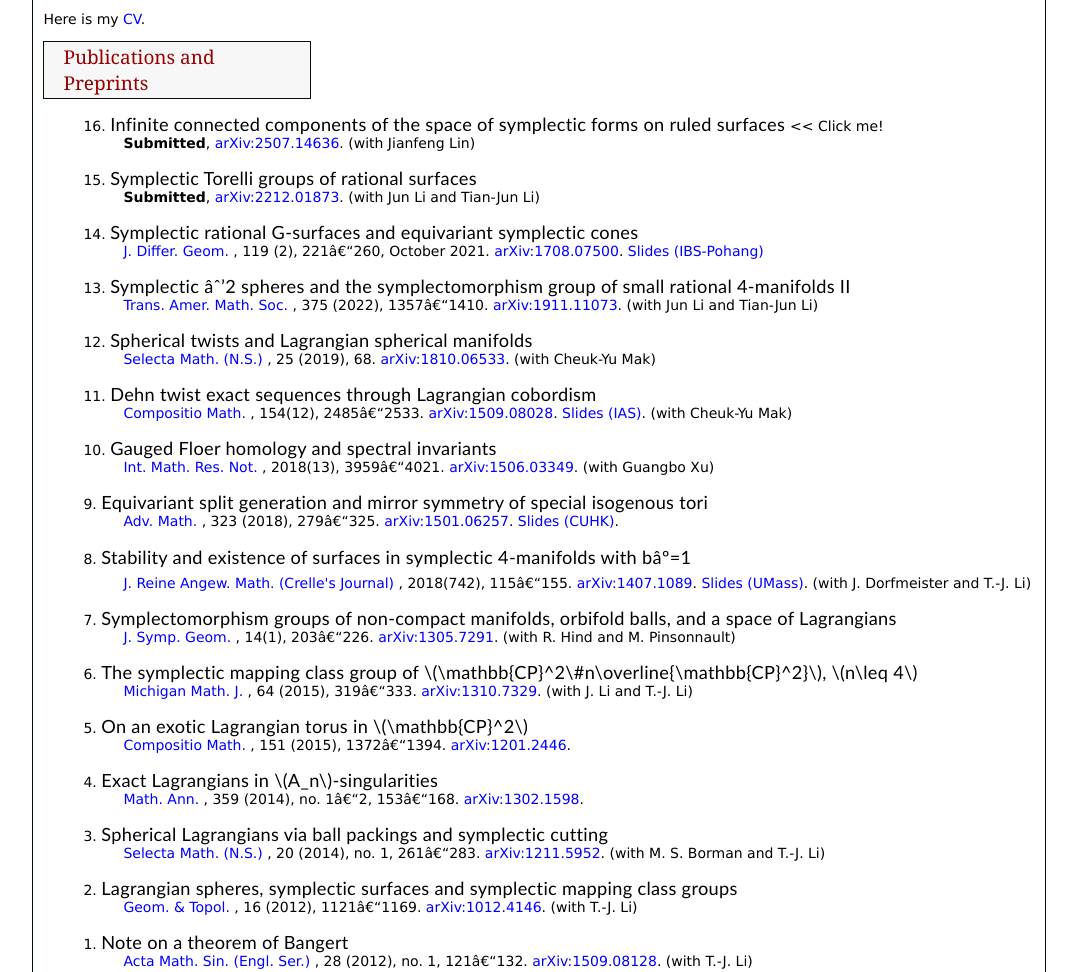
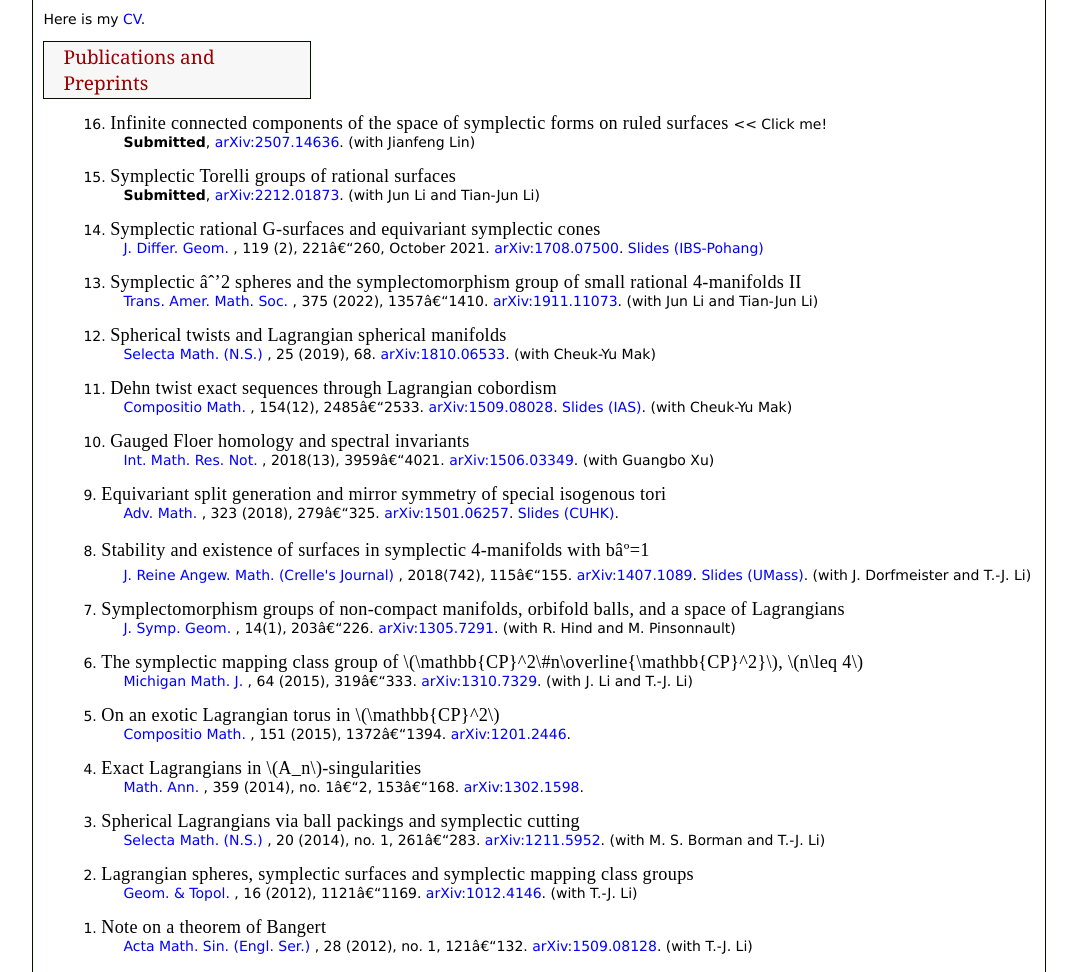
Before and after one commit to weiweiwu-math/weiweiwu-math.github.io, a plain HTML site: page index.html in a window 1280 px wide. Shown: the part 857-1829 px from the top of the page, without its empty margins (101-1178 px from the left). Drawn offline with Linux system fonts and the light colour scheme.

Commit message:
Update index.html

```diff
--- a/index.html
+++ b/index.html
@@ -33,10 +33,11 @@ li{
 }
 
 .title-handwritten {
-    font-family: Calibri;
+    font-family: "华文隶书", "STLiti", serif; /* 华文隶书 + 备选字体 */
     font-style: normal; /* 关键：覆盖斜体效果 */
-	font-size: 1.3em;
+    font-size: 1.3em;
 }
+
 
 
 
```
